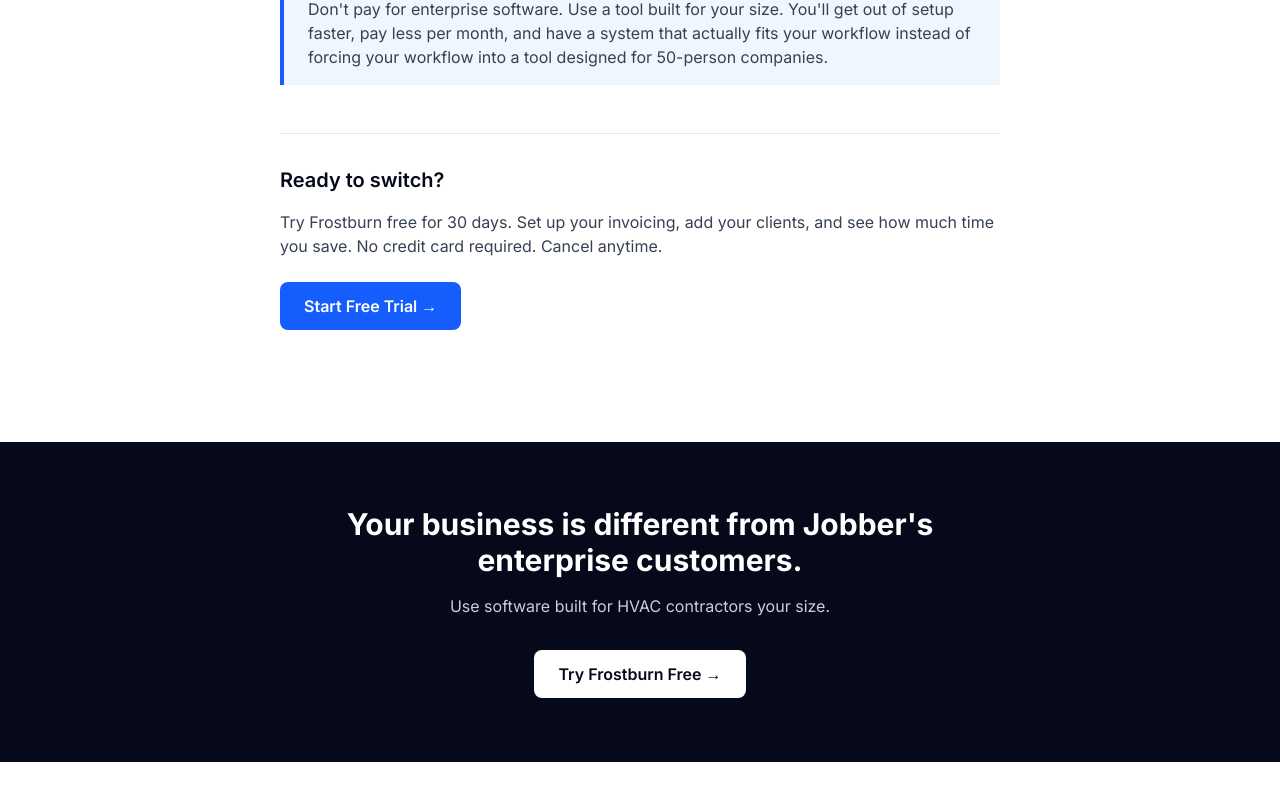
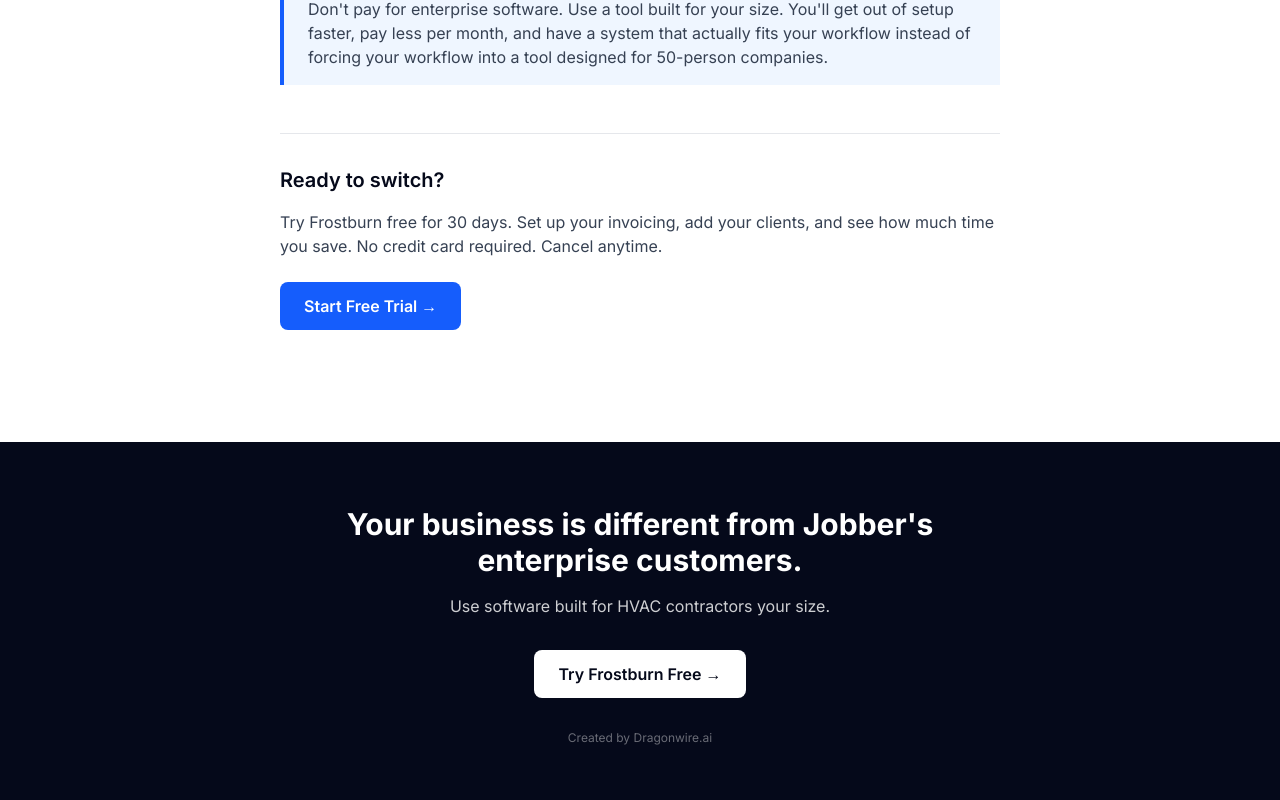
Before and after one commit to jtristan007/frostburn, a Next.js app: page /resources/blog/best-hvac-management-software in a window 1280 px wide. Shown: the part 3759-4559 px from the top of the page. Before the commit the page ends 4521 px from the top, so only its background shows below. Built offline with nearby package versions, Linux system fonts and the light colour scheme.

Commit message:
content: Add Dragonwire.ai attribution to all blog posts

```diff
--- a/app/resources/blog/best-hvac-management-software/page.tsx
+++ b/app/resources/blog/best-hvac-management-software/page.tsx
@@ -236,6 +236,7 @@
           >
             Try Frostburn Free →
           </Link>
+          <p className="text-white/40 text-xs mt-8">Created by Dragonwire.ai</p>
         </div>
       </div>
     </div>
--- a/app/resources/blog/get-hvac-clients-pay-faster/page.tsx
+++ b/app/resources/blog/get-hvac-clients-pay-faster/page.tsx
@@ -230,6 +230,7 @@
           >
             Try Frostburn Free →
           </Link>
+          <p className="text-white/40 text-xs mt-8">Created by Dragonwire.ai</p>
         </div>
       </div>
     </div>
--- a/app/resources/blog/hvac-scheduling-best-practices/page.tsx
+++ b/app/resources/blog/hvac-scheduling-best-practices/page.tsx
@@ -219,6 +219,7 @@
           >
             Try Frostburn Free →
           </Link>
+          <p className="text-white/40 text-xs mt-8">Created by Dragonwire.ai</p>
         </div>
       </div>
     </div>
--- a/app/resources/blog/invoice-payment-recovery/page.tsx
+++ b/app/resources/blog/invoice-payment-recovery/page.tsx
@@ -175,6 +175,7 @@
           >
             Try Frostburn Free →
           </Link>
+          <p className="text-white/40 text-xs mt-8">Created by Dragonwire.ai</p>
         </div>
       </div>
     </div>
```
